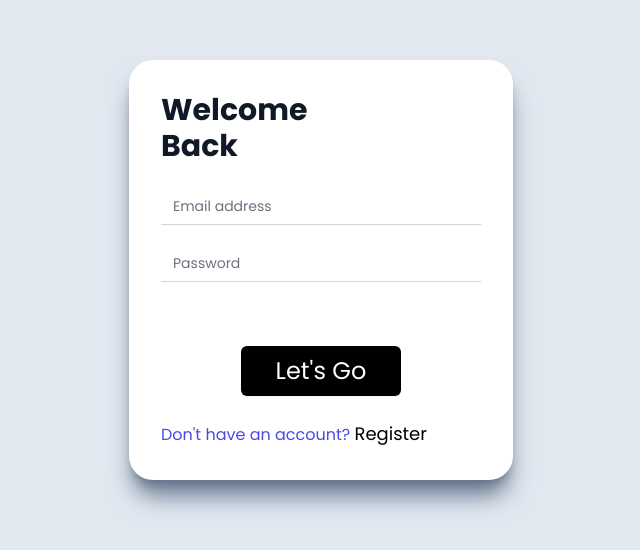
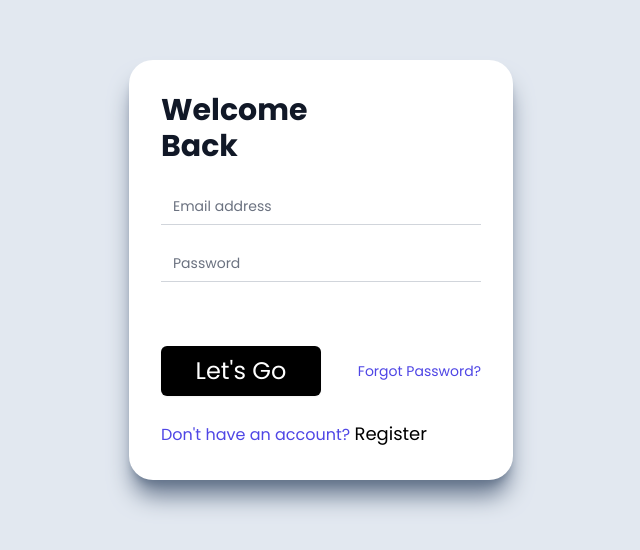
Before and after one commit to SH2219/CVMS, a React (Vite) app: page /login in a window 1280 px wide. Shown: the part 130-680 px from the top of the page, without its empty margins (319-959 px from the left). Built offline with nearby package versions, Linux system fonts and the light colour scheme; no server answers.

Commit message:
first commit

```diff
--- a/src/Auth/Login.jsx
+++ b/src/Auth/Login.jsx
@@ -1,6 +1,6 @@
 import React, { useState } from "react";
 import { Link, useNavigate } from "react-router-dom";
-import { signInWithEmailAndPassword } from "firebase/auth";
+import { signInWithEmailAndPassword, sendPasswordResetEmail } from "firebase/auth";
 import { auth } from "../FirebaseConfig";
 import { ToastContainer, toast } from "react-toastify";
 import "react-toastify/dist/ReactToastify.css";
@@ -21,11 +21,7 @@ const Login = () => {
     e.preventDefault();
 
     try {
-      const userCredential = await signInWithEmailAndPassword(
-        auth,
-        email,
-        password
-      );
+      const userCredential = await signInWithEmailAndPassword(auth, email, password);
       const user = userCredential.user;
       const isAdmin = ADMIN_EMAILS.includes(user.email);
 
@@ -42,14 +38,27 @@ const Login = () => {
     }
   };
 
+  const handlePasswordReset = async () => {
+    if (!email) {
+      toast.error("Please enter your email address.");
+      return;
+    }
+
+    try {
+      await sendPasswordResetEmail(auth, email);
+      toast.success("Password reset email sent. Please check your inbox.");
+    } catch (error) {
+      console.error("Password Reset Error: ", error);
+      toast.error("Failed to send password reset email. Please try again.");
+    }
+  };
+
   return (
     <div className="flex justify-center items-center bg-slate-200 min-h-screen">
       <div className="w-full max-w-md p-8">
         <div className="bg-white p-8 rounded-3xl shadow-xl shadow-slate-500">
-          <h2 className=" text-3xl font-extrabold text-gray-900 mb-">
-            Welcome
-          </h2>
-          <h2 className=" text-3xl font-extrabold text-gray-900 mb-6">Back</h2>
+          <h2 className="text-3xl font-extrabold text-gray-900 mb-">Welcome</h2>
+          <h2 className="text-3xl font-extrabold text-gray-900 mb-6">Back</h2>
           <form onSubmit={handleSignIn} className="space-y-16">
             <div className="space-y-5">
               <div>
@@ -64,7 +73,7 @@ const Login = () => {
                   required
                   value={email}
                   onChange={(e) => setEmail(e.target.value)}
-                  className="appearance-none  block w-full px-3 py-2 border-b border-gray-300 placeholder-gray-500 text-gray-900 focus:outline-none focus:ring-indigo-500 focus:border-indigo-500 sm:text-sm"
+                  className="appearance-none block w-full px-3 py-2 border-b border-gray-300 placeholder-gray-500 text-gray-900 focus:outline-none focus:ring-indigo-500 focus:border-indigo-500 sm:text-sm"
                   placeholder="Email address"
                 />
               </div>
@@ -85,22 +94,27 @@ const Login = () => {
                 />
               </div>
             </div>
-            <div>
-              <div className="flex justify-center items-center w-full h-full">
+            <div className="flex justify-between items-center">
               <button
                 type="submit"
                 className="w-40 bg-black text-2xl flex justify-center py-2 px-4 border border-transparent rounded-md shadow-sm hover:bg-gray-900 font-medium text-white focus:outline-none focus:ring-2 focus:ring-offset-2 focus:ring-indigo-500"
               >
                 Let's Go
               </button>
-              </div>
+              <button
+                type="button"
+                onClick={handlePasswordReset}
+                className="text-indigo-600 text-sm hover:text-indigo-500"
+              >
+                Forgot Password?
+              </button>
             </div>
             {error && <p className="text-red-500 text-xs mt-2">{error}</p>}
           </form>
           <div className="mt-6">
             <Link
               to="/register"
-              className="text-indigo-600 text-base hover:text-indigo-500 "
+              className="text-indigo-600 text-base hover:text-indigo-500"
             >
               Don't have an account? <span className="text-lg text-black font-medium">Register</span>
             </Link>
```
Lines whose indentation alone changed are shown as unchanged.
